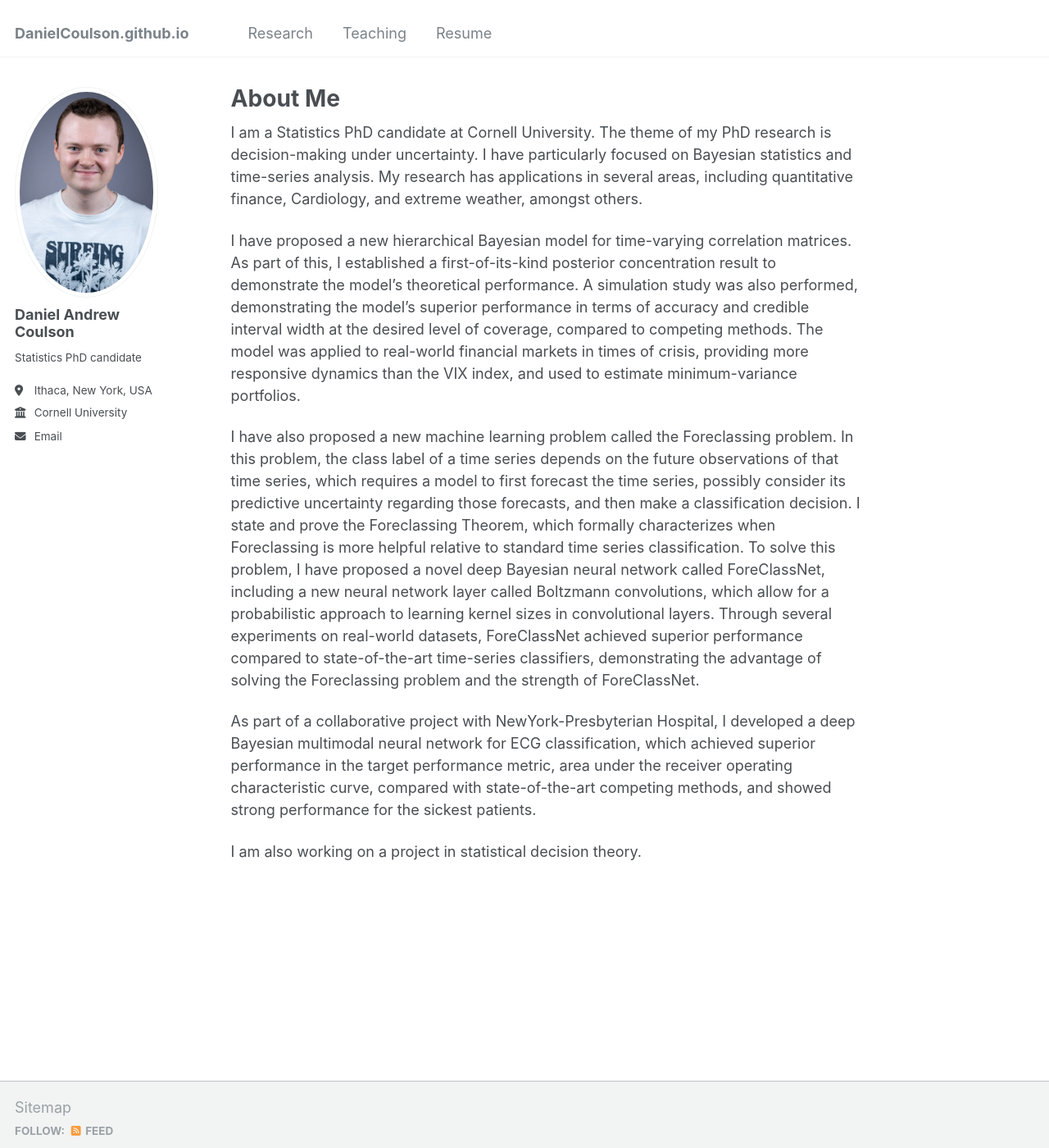
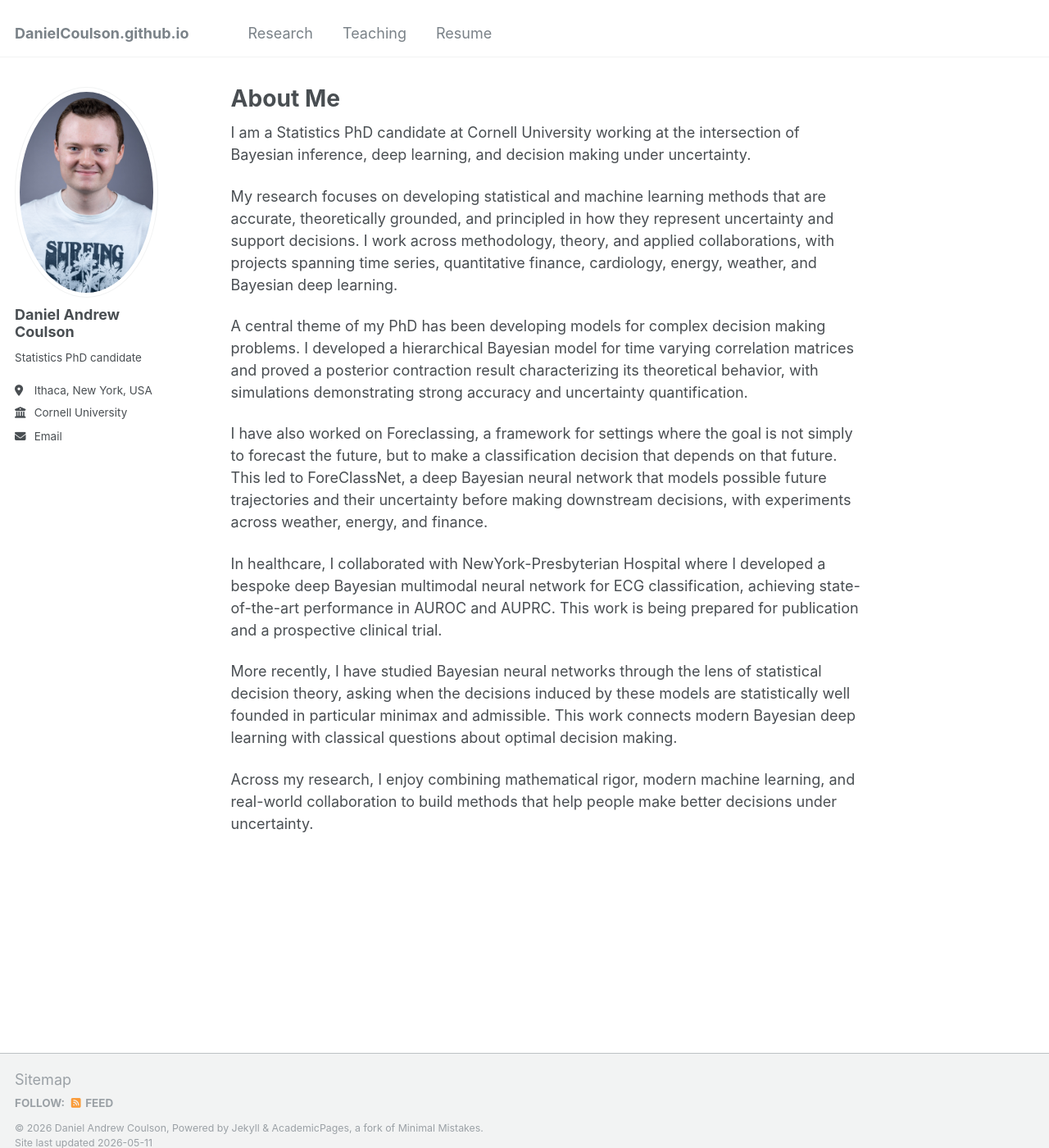
Before and after one commit to DanielCoulson/DanielCoulson.github.io, a Jekyll site: the page built from _pages/about.md, in a window 1280 px wide and 1400 px high. Shown: the whole window at 82% size. Built offline with Jekyll 4.4.1, drawn with Linux system fonts in a browser that asks for light colours.

Commit message:
Update about.md

```diff
--- a/_pages/about.md
+++ b/_pages/about.md
@@ -6,12 +6,17 @@ redirect_from:
   - /about/
   - /about.html
 ---
-I am a Statistics PhD candidate at Cornell University. The theme of my PhD research is decision-making under uncertainty. I have particularly focused on Bayesian statistics and time-series analysis. My research has applications in several areas, including quantitative finance, Cardiology, and extreme weather, amongst others.
+I am a Statistics PhD candidate at Cornell University working at the intersection of Bayesian inference, deep learning, and decision making under uncertainty.
 
-I have proposed a new hierarchical Bayesian model for time-varying correlation matrices. As part of this, I established a first-of-its-kind posterior concentration result to demonstrate the model’s theoretical performance. A simulation study was also performed, demonstrating the model’s superior performance in terms of accuracy and credible interval width at the desired level of coverage, compared to competing methods. The model was applied to real-world financial markets in times of crisis, providing more responsive dynamics than the VIX index, and used to estimate minimum-variance portfolios.
+My research focuses on developing statistical and machine learning methods that are accurate, theoretically grounded, and
+principled in how they represent uncertainty and support decisions. I work across methodology, theory, and applied collaborations, with projects spanning time series, quantitative finance, cardiology, energy, weather, and Bayesian deep learning.
 
-I have also proposed a new machine learning problem called the Foreclassing problem. In this problem, the class label of a time series depends on the future observations of that time series, which requires a model to first forecast the time series, possibly consider its predictive uncertainty regarding those forecasts, and then make a classification decision. I state and prove the Foreclassing Theorem, which formally characterizes when Foreclassing is more helpful relative to standard time series classification. To solve this problem, I have proposed a novel deep Bayesian neural network called ForeClassNet, including a new neural network layer called Boltzmann convolutions, which allow for a probabilistic approach to learning kernel sizes in convolutional layers. Through several experiments on real-world datasets, ForeClassNet achieved superior performance compared to state-of-the-art time-series classifiers, demonstrating the advantage of solving the Foreclassing problem and the strength of ForeClassNet.
+A central theme of my PhD has been developing models for complex decision making problems. I developed a hierarchical Bayesian model for time varying correlation matrices and proved a posterior contraction result characterizing its theoretical behavior, with simulations demonstrating strong accuracy and uncertainty quantification.
 
-As part of a collaborative project with NewYork-Presbyterian Hospital, I developed a deep Bayesian multimodal neural network for ECG classification, which achieved superior performance in the target performance metric, area under the receiver operating characteristic curve, compared with state-of-the-art competing methods, and showed strong performance for the sickest patients.
+I have also worked on Foreclassing, a framework for settings where the goal is not simply to forecast the future, but to make a classification decision that depends on that future. This led to ForeClassNet, a deep Bayesian neural network that models possible future trajectories and their uncertainty before making downstream decisions, with experiments across weather, energy, and finance.
 
-I am also working on a project in statistical decision theory.
+In healthcare, I collaborated with NewYork-Presbyterian Hospital where I developed a bespoke deep Bayesian multimodal neural network for ECG classification, achieving state-of-the-art performance in AUROC and AUPRC. This work is being prepared for publication and a prospective clinical trial.
+
+More recently, I have studied Bayesian neural networks through the lens of statistical decision theory, asking when the decisions induced by these models are statistically well founded in particular minimax and admissible. This work connects modern Bayesian deep learning with classical questions about optimal decision making.
+
+Across my research, I enjoy combining mathematical rigor, modern machine learning, and real-world collaboration to build methods that help people make better decisions under uncertainty.
```
